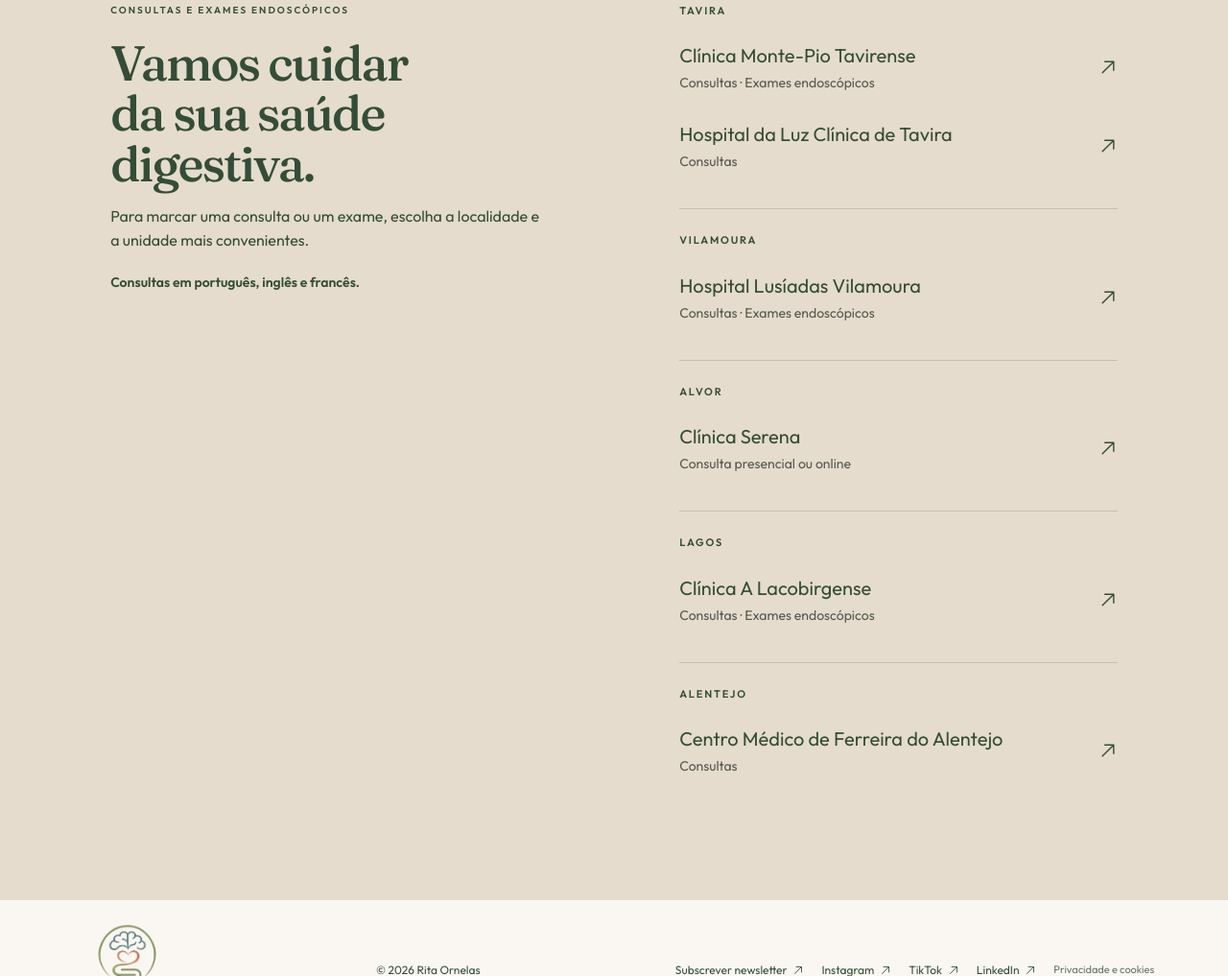
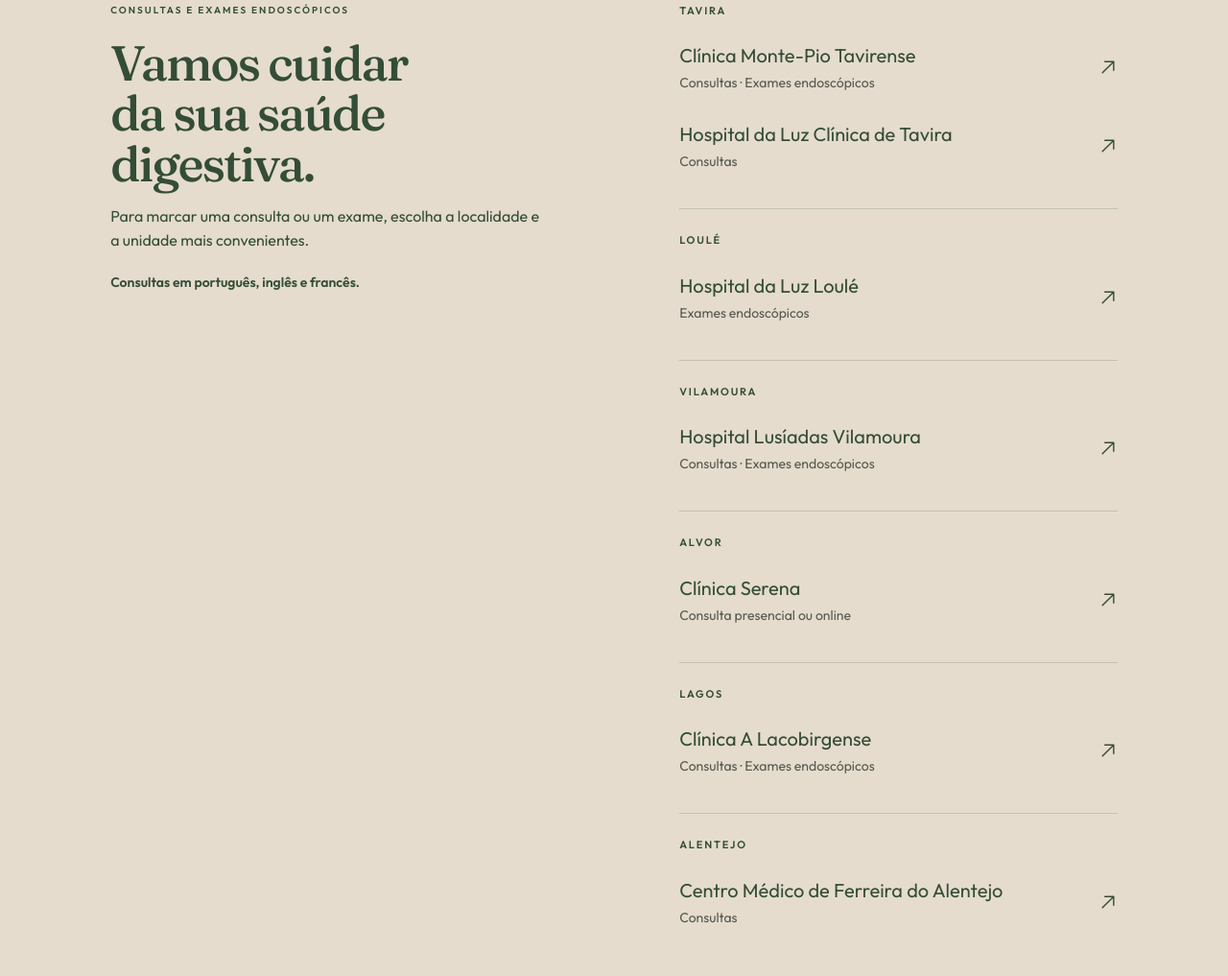
Before and after one commit to asaantunes/MeetYourGut, a plain HTML site: page index.html in a window 1280 px wide. Shown: the part 4871-5888 px from the top of the page at 96% size. Drawn offline with Linux system fonts and the light colour scheme.

Commit message:
Add Loule endoscopy location between Tavira and Vilamoura

```diff
--- a/index.html
+++ b/index.html
@@ -75,6 +75,9 @@
             <a href="https://maps.app.goo.gl/LLUqLeRkMeeAHsCD6" target="_blank" rel="noreferrer"><span class="appointment-unit"><span class="appointment-unit-name">Clínica Monte-Pio Tavirense</span><span class="appointment-service">Consultas · Exames endoscópicos</span></span><span aria-hidden="true">↗</span></a>
             <a href="https://www.hospitaldaluz.pt/tavira/pt/encontre-um-medico/9284/rita-ornelas" target="_blank" rel="noreferrer"><span class="appointment-unit"><span class="appointment-unit-name">Hospital da Luz Clínica de Tavira</span><span class="appointment-service">Consultas</span></span><span aria-hidden="true">↗</span></a>
           </section>
+          <section class="appointment-locality" aria-labelledby="locality-loule"><h3 id="locality-loule">LOULÉ</h3>
+            <a href="https://www.hospitaldaluz.pt/loule/pt/encontre-um-medico/9284/rita-ornelas" target="_blank" rel="noreferrer"><span class="appointment-unit"><span class="appointment-unit-name">Hospital da Luz Loulé</span><span class="appointment-service">Exames endoscópicos</span></span><span aria-hidden="true">↗</span></a>
+          </section>
           <section class="appointment-locality" aria-labelledby="locality-1"><h3 id="locality-1">VILAMOURA</h3>
             <a href="https://www.lusiadas.pt/corpo-clinico/dra-rita-ornelas" target="_blank" rel="noreferrer"><span class="appointment-unit"><span class="appointment-unit-name">Hospital Lusíadas Vilamoura</span><span class="appointment-service">Consultas · Exames endoscópicos</span></span><span aria-hidden="true">↗</span></a>
           </section>
--- a/languages.js
+++ b/languages.js
@@ -81,6 +81,7 @@ const appointmentServices = {
   "pt": [
     "Consultas · Exames endoscópicos",
     "Consultas",
+    "Exames endoscópicos",
     "Consultas · Exames endoscópicos",
     "Consulta presencial ou online",
     "Consultas · Exames endoscópicos",
@@ -89,6 +90,7 @@ const appointmentServices = {
   "en": [
     "Consultations · Endoscopic examinations",
     "Consultations",
+    "Endoscopic examinations",
     "Consultations · Endoscopic examinations",
     "In-person or online consultation",
     "Consultations · Endoscopic examinations",
@@ -97,6 +99,7 @@ const appointmentServices = {
   "fr": [
     "Consultations · Examens endoscopiques",
     "Consultations",
+    "Examens endoscopiques",
     "Consultations · Examens endoscopiques",
     "Consultation en présentiel ou en ligne",
     "Consultations · Examens endoscopiques",
```
